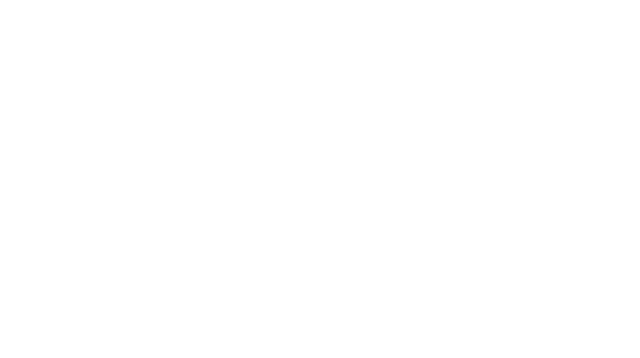
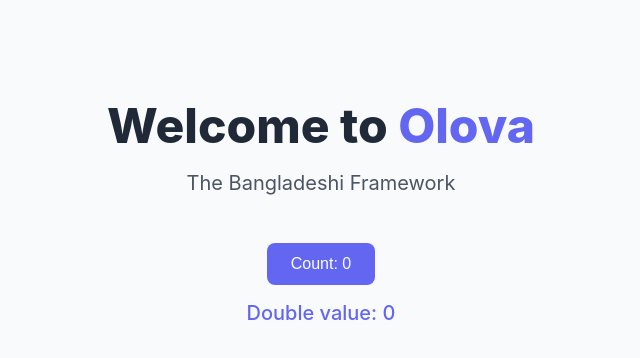
Before and after one commit to seraprogrammer/new-Node, a plain HTML site: page index.html in a window 1280 px wide. Shown: the whole page, without its empty margins (319-959 px from the left). Drawn offline with Linux system fonts and the light colour scheme; the site is published under a folder, as on GitHub Pages, so addresses that start at the root find nothing.

Commit message:
Update index.html

```diff
--- a/index.html
+++ b/index.html
@@ -5,8 +5,8 @@
   <meta charset="UTF-8">
   <meta name="viewport" content="width=device-width, initial-scale=1.0">
   <title>Document</title>
-  <script type="module" crossorigin src="/assets/index-BBAgsta3.js"></script>
-  <link rel="stylesheet" crossorigin href="/assets/index-CWECrSrA.css">
+  <script type="module" crossorigin src="./assets/index-BBAgsta3.js"></script>
+  <link rel="stylesheet" crossorigin href="./assets/index-CWECrSrA.css">
 </head>
 
 <body>
```
